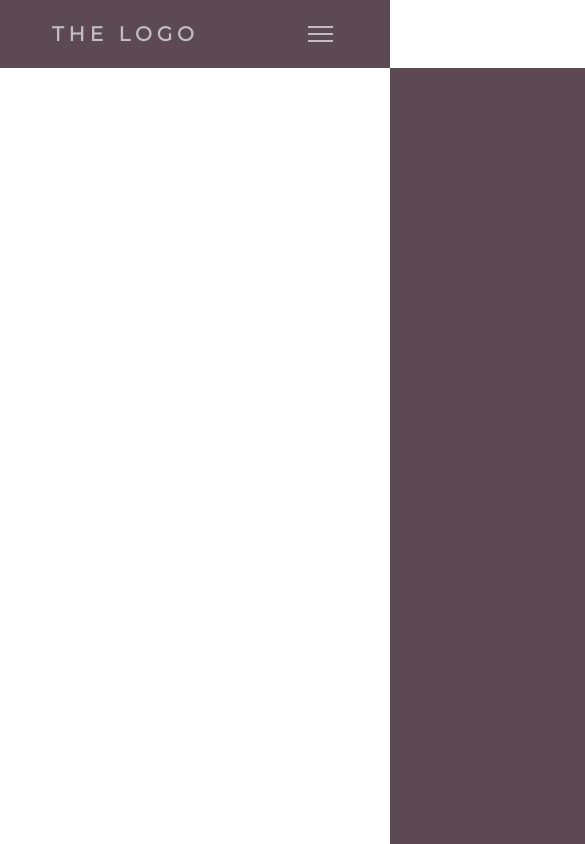
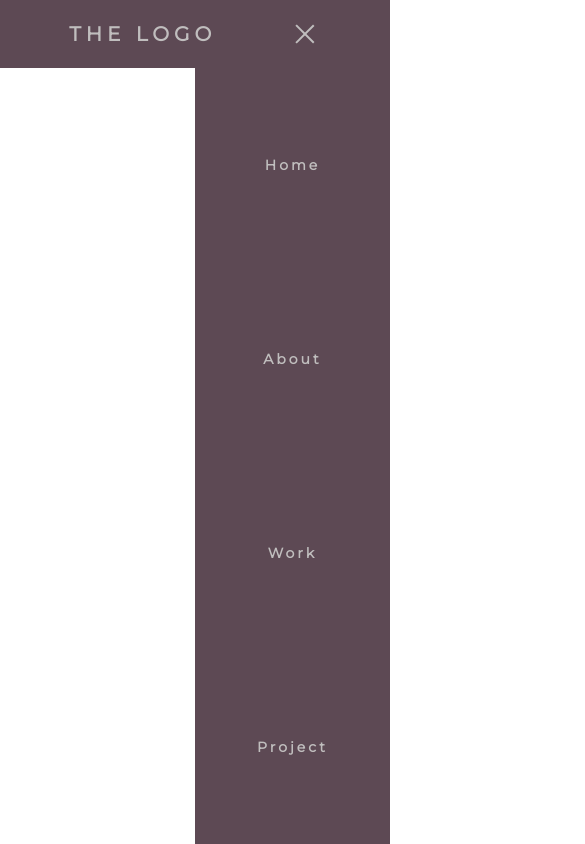
Before and after one commit to PetruLucan/responsive-practice, a plain HTML site: page index.html in a window 390 px wide. Both pictures are taken after a click on the element 320 px from the left and 33 px from the top of the page. Shown: the whole page, 585 px wide, since content can reach past the window. Drawn offline with Linux system fonts and the light colour scheme.

Commit message:
bug fix: onClick burger; added transitions/animations

```diff
--- a/app.js
+++ b/app.js
@@ -1,10 +1,24 @@
 const navSlide = () => {
     const burger = document.querySelector('.burger');
     const nav = document.querySelector('.nav-links');
+    const navLinks = document.querySelectorAll('.nav-links li');
 
     burger.addEventListener('click', () => {
-        nav.classList.toggle('.nav-active');
+        //Toggle nav
+        nav.classList.toggle('nav-active');
+
+        //Animate links
+        navLinks.forEach((link, index) => {
+            if (link.style.animation) {
+                link.style.animation = ''
+            } else {
+                link.style.animation = `navLinkFade 0.5s ease forwards ${index / 9 +0.5}s`;
+            }
+        });
+        //Burger animation
+        burger.classList.toggle('toggle');
     });
+
 }
 
 navSlide();
--- a/style.css
+++ b/style.css
@@ -6,7 +6,7 @@
 
 nav {
     display: flex;
-    justify-content: space-around;
+    justify-content: space-evenly;
     align-items: center;
     min-height: 8vh;
     font-family: 'Montserrat', sans-serif;
@@ -48,6 +48,7 @@ nav {
     height: 2px;
     background-color: rgb(192, 190, 190);
     margin: 5px;
+    transition: all 0.5s ease;
 }
 
 @media screen and (max-width:1024px) {
@@ -78,9 +79,33 @@ nav {
     }
     .burger {
         display: block;
+
+    }
+
+}
+.nav-active {
+    transform: translateX(0%);
+}
+
+@keyframes navLinkFade{
+    from{
+        opacity:0;
+        transform: translateX(50px);
+
+    }to{
+        opacity: 1;
+        transform: translateX(0px);
     }
 }
 
-.nav-active {
-    transform: translateX(0%);
+.toggle .line1{
+    transform: rotate(-45deg) translate(-4px,6px);
 }
+
+.toggle .line2{
+    opacity: 0;
+}
+
+.toggle .line3{
+    transform: rotate(45deg) translate(-4px,-6px);
+}
```
